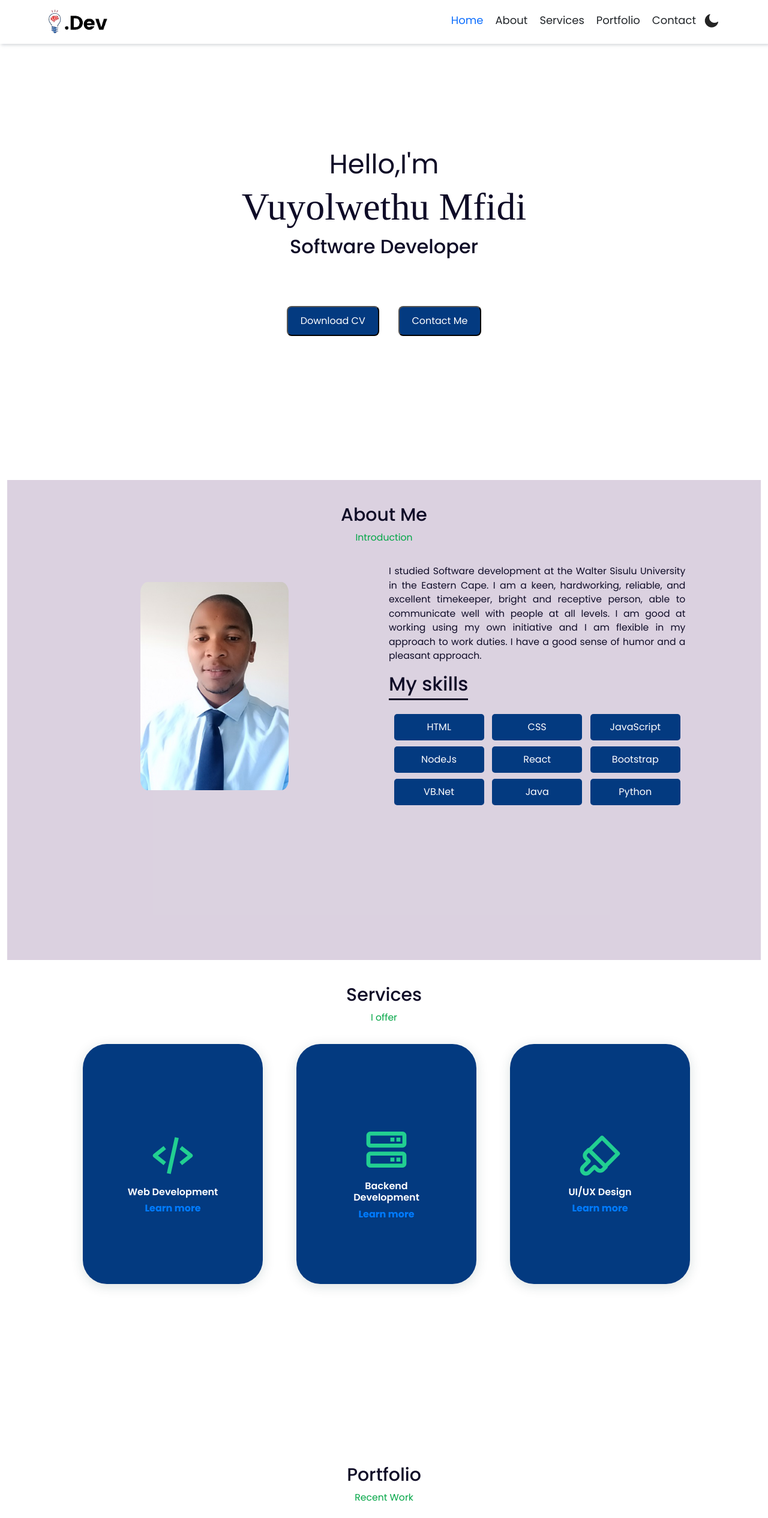
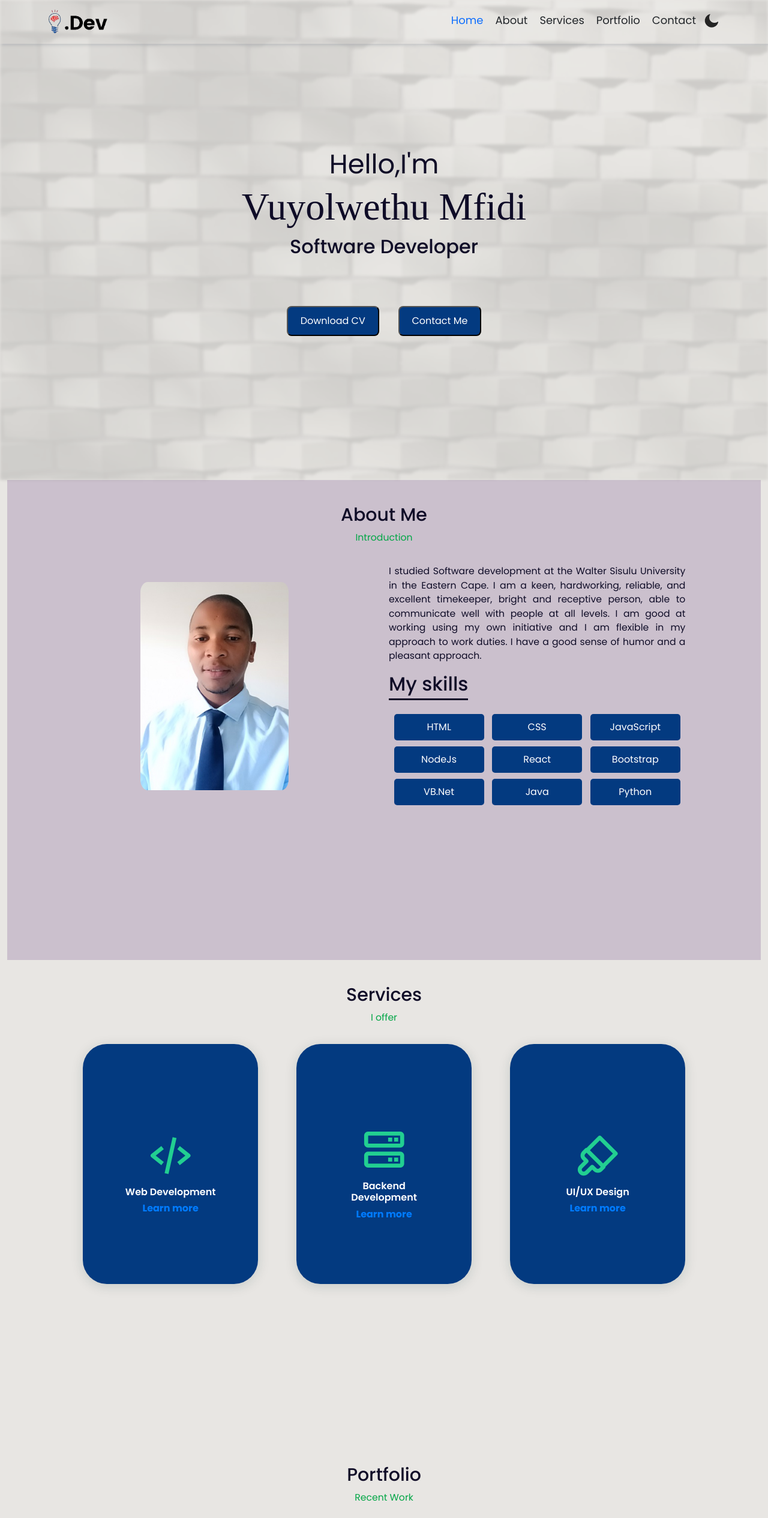
Before and after one commit to MfidiV/mfidiv_react_portfolio, a React (Create React App) app: page / in a window 1280 px wide. Shown: the top 2530 px of the page at 60% size. Built offline with nearby package versions, Linux system fonts and the light colour scheme.

Commit message:
-changed the text color to similar white. -Included a ackgroung image and adjusted with theme -fied navbar color on scroll style the button and ReCaptcha -

```diff
--- a/src/Sections/Contact/Contact.css
+++ b/src/Sections/Contact/Contact.css
@@ -61,6 +61,11 @@ form {
 textarea.form-control {
   min-height: 100px;
 }
+.Last-step{
+  display: flex;
+  justify-content: center;
+
+}
 
 .btn {
   padding: 10px 20px;
--- a/src/Sections/Contact/Contact.js
+++ b/src/Sections/Contact/Contact.js
@@ -141,12 +141,12 @@ function Contact() {
 
         {showAlert && <Alert variant="danger" onClose={() => setShowAlert(false)} dismissible>{errorMessage}</Alert>}
         {showModal && <Modal message={modalMessage} onClose={() => setShowModal(false)} />}
-        <div className="form-group">
+        <div className="Last-step">
           <ReCAPTCHA
             sitekey="6LeuYHIpAAAAADY0i14Bn22sXmzCS4HJRLrc4yYK"
             onChange={handleRecaptchaChange}
           />
-          <button type="submit" className="btn btn-primary">Send</button>
+          <button type="submit" className="btn1">Send</button>
         </div>
       </form>
     </div>
--- a/src/Sections/Home/Home.css
+++ b/src/Sections/Home/Home.css
@@ -5,8 +5,24 @@
   flex-direction: column;
   justify-content: center;
   align-items: center;
-  min-height: 100vh;
+  /* min-height: 100vh; */
   gap: 4.5rem;
+    /* background-image: url('../../components/assets/hero-2.webp'); */
+
+}
+
+.hero-image{
+  background-image: url('../../components/assets/hero-2.webp');
+  background-position: center;
+  background-repeat: no-repeat;
+  background-size: cover;
+  filter: opacity(.125) blur(2px) grayscale(.9);
+  position: absolute;
+  top: 0;
+  right: 0;
+  bottom: 0;
+  left: 0;
+  z-index: 0;
 }
 
 .home-text {
--- a/src/Sections/Home/Home.js
+++ b/src/Sections/Home/Home.js
@@ -22,6 +22,7 @@ const Home = ({ theme }) => {
 
   return (
     <section className={`home ${theme === 'dark' ? 'dark-mode' : ''}`}>
+      <div className="hero-image"> </div>
       <div className="home-text">
         <span className="animated-text" data-aos="fade-right">
           <span>H</span>
--- a/src/Sections/Portfolio/Portfolio.css
+++ b/src/Sections/Portfolio/Portfolio.css
@@ -9,8 +9,7 @@
     text-decoration: none;
     text-align: center;
     margin-top: 1.5rem; /*!important; Use !important to override other styles if needed */
-    margin-left:50%;
-    border: 2px solid black;
+    margin-left:75%;
   }
 
   .portfolio .toggle .btn1:hover {
--- a/src/Sections/Portfolio/Portfolio.js
+++ b/src/Sections/Portfolio/Portfolio.js
@@ -3,6 +3,8 @@ import './Portfolio.css' ;
 import 'bootstrap/dist/css/bootstrap.min.css'
 import AOS from 'aos';
 import 'aos/dist/aos.css'
+import { FontAwesomeIcon } from '@fortawesome/react-fontawesome';
+import { fa, faEdge, faGithub } from '@fortawesome/free-brands-svg-icons';
 
 // Import images
 import blogImage from '../../components/assets/Portfolio/blog-6.jpg';
@@ -30,7 +32,7 @@ const Portfolio = () => {
                 <span>Recent Work</span>
             </div>
 
-            <div className="row" id="row1"  style={{ display: showRow1 ? 'flex' : 'none' }}>
+            <div className="row" id="row2" data-aos="fade-right" style={{ display: showRow1 ? 'none' : 'flex' }}>
                 <div className="col-lg-4 mt-4" data-aos="fade-right">
                     <div className="card portfolioContent">
                         <img className="card-img-top" src={blogImage} alt="Best Constructors" style={{ width: '100%' }} />
@@ -38,7 +40,7 @@ const Portfolio = () => {
                             <h4 className="card-title">Collaborative work</h4>
                             <p className="card-text">A responsive construction company website, "The Best Constructors".</p>
                             <div className="text-center">
-                                <a href="https://thebestconstruction.netlify.app/#" className="btn1 btn-success">Link</a>
+                                <a href="https://thebestconstruction.netlify.app/#" className="btn1 btn-success"><FontAwesomeIcon icon={faEdge} /></a>
                             </div>
                         </div>
                     </div>
@@ -51,7 +53,7 @@ const Portfolio = () => {
                             <h4 className="card-title">Tax Calculator</h4>
                             <p className="card-text">This Java Swing application for calculating income tax based on inputs</p>
                             <div className="text-center">
-                                <a href="https://github.com/MfidiV/Tax_Calculator" className="btn1 btn-success">Github</a>
+                                <a href="https://github.com/MfidiV/Tax_Calculator" className="btn1 btn-success"><FontAwesomeIcon icon={faGithub} /></a>
                             </div>
                         </div>
                     </div>
@@ -64,14 +66,14 @@ const Portfolio = () => {
                             <h4 className="card-title">Unit Converter</h4>
                             <p className="card-text">This is a simple Java Swing application that serves as a unit converter.</p>
                             <div className="text-center">
-                                <a href="https://github.com/MfidiV/Converter-App" className="btn1 btn-success">Github</a>
+                                <a href="https://github.com/MfidiV/Converter-App" className="btn1 btn-success"><FontAwesomeIcon icon={faGithub} /></a>
                             </div>
                         </div>
                     </div>
                 </div>
             </div>
 
-            <div className="row" id="row2" data-aos="fade-right" style={{ display: showRow1 ? 'none' : 'flex' }}>
+            <div className="row" id="row1"  style={{ display: showRow1 ? 'flex' : 'none' }}>
                 <div className="col-lg-4 mt-4">
                     <div className="card portfolioContent">
                         <img className="card-img-top" src={chatAppImage} alt="Chat app logo" style={{ width: '100%' }} />
@@ -79,7 +81,7 @@ const Portfolio = () => {
                             <h4 className="card-title">Chat App</h4>
                             <p className="card-text">This is a real-time chat app,It allows users to connect, chat, and exchange messages in real time.</p>
                             <div className="text-center">
-                                <a href="https://theebestchat.netlify.app/" className="btn1 btn-success">Link</a>
+                                <a href="https://theebestchat.netlify.app/" className="btn1 btn-success"><FontAwesomeIcon icon={faGithub} /></a>
                             </div>
                         </div>
                     </div>
@@ -92,7 +94,7 @@ const Portfolio = () => {
                             <h4 className="card-title">Weather App</h4>
                             <p className="card-text">A simple web application that allows users to retrieve current weather information for a specified location.</p>
                             <div className="text-center">
-                                <a href="https://github.com/MfidiV/Weather_App" className="btn1 btn-success">Github</a>
+                                <a href="https://github.com/MfidiV/Weather_App" className="btn1 btn-success"><FontAwesomeIcon icon={faGithub} /></a>
                             </div>
                         </div>
                     </div>
@@ -105,7 +107,7 @@ const Portfolio = () => {
                             <h4 className="card-title">Bank App</h4>
                             <p className="card-text">An application for user experience with bank processes. It allows users to be in control of their money.</p>
                             <div className="text-center">
-                                <a href="https://github.com/MfidiV/Bank_Application" className="btn1 btn-success">Github</a>
+                                <a href="https://github.com/MfidiV/Bank_Application" className="btn1 btn-success"><FontAwesomeIcon icon={faGithub} /></a>
                             </div>
                         </div>
                     </div>
--- a/src/Sections/Services/Services.css
+++ b/src/Sections/Services/Services.css
@@ -1,7 +1,7 @@
 .services-content {
-    display: grid;
-    grid-template-columns: repeat(auto-fit, minmax(190px, auto));
+   display: flex;
     justify-content: center;
+    align-items: center;
     gap: 4rem;
     margin-top: 2rem;
 }
@@ -62,7 +62,8 @@
 
 @media (max-width: 767px) {
     .services-content {
-      grid-template-columns: 1fr; /* Display services in a single column on smaller screens */
+      display: fle;
+      flex-direction: column;
       gap: 2rem; /* Reduce the gap between services */
       justify-content: center;
     }
--- a/src/components/Navbar/Navbar.css
+++ b/src/components/Navbar/Navbar.css
@@ -28,6 +28,9 @@
   margin-top: 10px;
   cursor: pointer;
 
+}
+.scrolled {
+  background-color: #80b9ca; /* Change to your desired background color for scrolled state */
 }
 .nav-b{
   display: flex;
--- a/src/components/Navbar/Navbar.js
+++ b/src/components/Navbar/Navbar.js
@@ -1,4 +1,4 @@
-import React, { useState } from "react";
+import React, { useState,useEffect } from "react";
 import { Link } from "react-scroll";
 import "./Navbar.css";
 import toggle_light from "../assets/night.png";
@@ -10,6 +10,7 @@ import logo_dark from '../assets/Logo/logo_d.png';
 
 const Navbar = ({ theme, setTheme }) => {
   const [showMenu, setShowMenu] = useState(false);
+  const [scrolling, setScrolling] = useState(false);
 
   const toggleMenu = () => {
     setShowMenu(!showMenu);
@@ -23,8 +24,24 @@ const Navbar = ({ theme, setTheme }) => {
     }
   };
 
+  useEffect(() => {
+    const handleScroll = () => {
+      if (window.scrollY > 0) {
+        setScrolling(true);
+      } else {
+        setScrolling(false);
+      }
+    };
+
+    window.addEventListener("scroll", handleScroll);
+
+    return () => {
+      window.removeEventListener("scroll", handleScroll);
+    };
+  }, []);
+
   return (
-    <div className="nav-bar">
+    <div className={`nav-bar ${scrolling ? "scrolled" : ""}`}>
       <div className="Logo">
         <img
           src={theme === "light" ?  logo_light : logo_dark}
--- a/src/index.css
+++ b/src/index.css
@@ -13,7 +13,7 @@
 :root {
   --main-color: #033a80;
   --bg-color: #0f0c27;
-  --text-color: #fff;
+  --text-color: #e8e6e3;
   --hover: hsl(260, 100%, 51%);
 
   --big-font: 9.2rem;
```
Also changed, not shown: src/components/assets/hero-2.webp (added).
